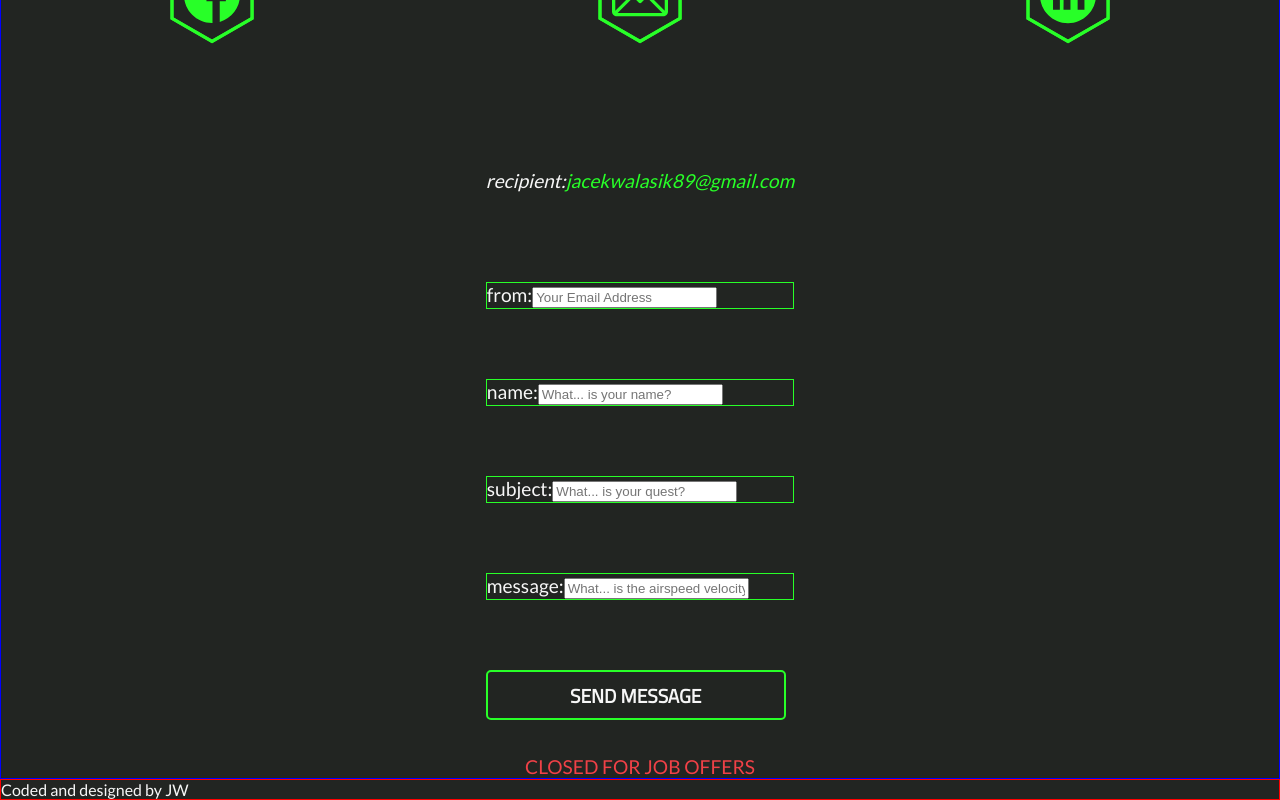
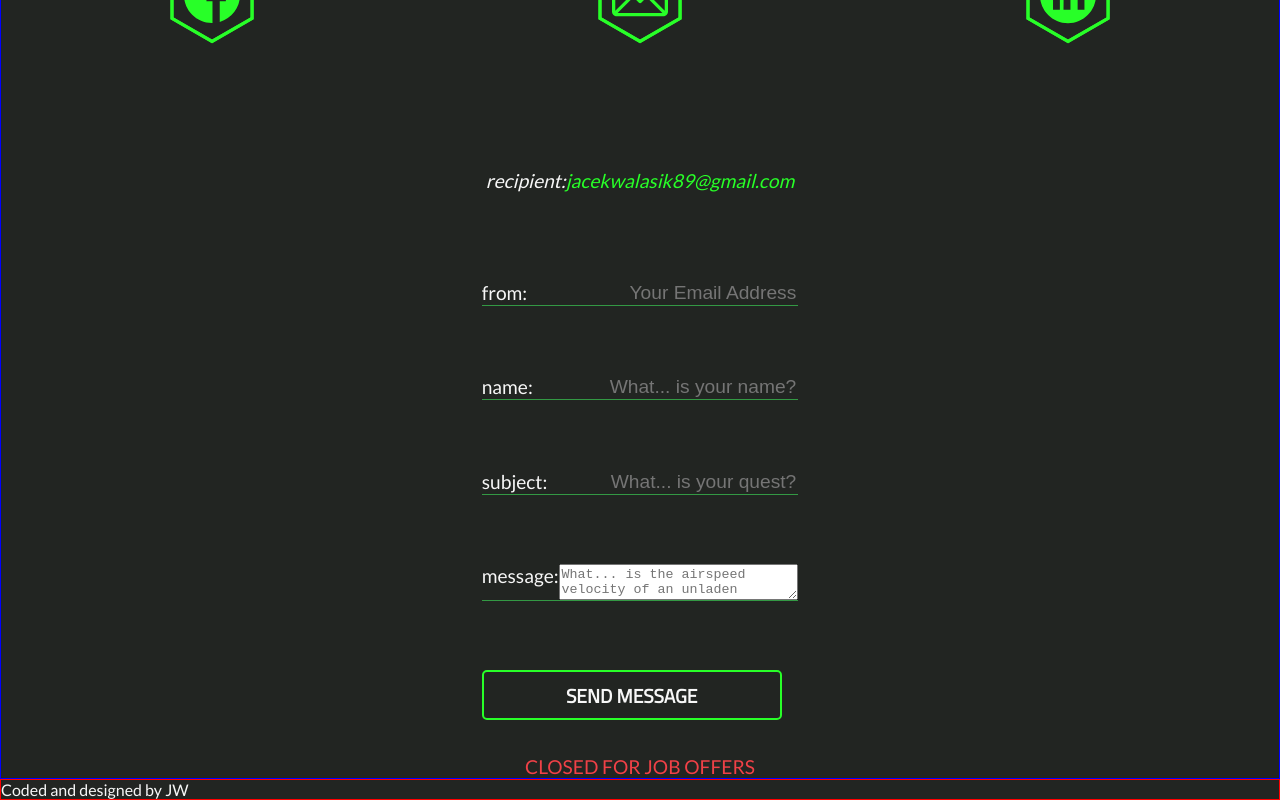
Before and after one commit to jWalasik/portfolio, a React (Create React App) app: page / in a window 1280 px wide. Shown: the part 4252-5052 px from the top of the page. Built offline with nearby package versions, Linux system fonts and the light colour scheme.

Commit message:
form styling

```diff
--- a/src/components/ContactForm.tsx
+++ b/src/components/ContactForm.tsx
@@ -14,7 +14,7 @@ const ContactForm = () => {
     e.preventDefault()
     console.log('form submit')
   }
-  const handleChange = (e: React.ChangeEvent<HTMLInputElement>) => {
+  const handleChange = (e: React.ChangeEvent<HTMLInputElement | HTMLTextAreaElement>) => {
     const {name, value} = e.target
     setValues({...values, [name]:value})
   }
@@ -65,12 +65,11 @@ const ContactForm = () => {
 
       <InputWrapper>
         <label>message:</label>
-        <input
+        <textarea
           id='message'
           onChange={handleChange}
           value={values.message}
           name='message'
-          type='text'
           placeholder='What... is the airspeed velocity of an unladen swallow? '
           required
         />
@@ -89,7 +88,29 @@ const ContactFormWrapper = styled.form`
 
 `
 const InputWrapper = styled.div`
-  border: 1px solid ${({theme})=>theme.color.neon}
+  display: flex;
+  background-color: ${({theme})=>theme.color.shadow};
+  border-bottom: 1px solid ${({theme})=>theme.color.bgAction};
+
+  label {
+  }
+
+  input {
+    color: ${({theme})=>theme.color.offwhite};
+    width: 100%;
+    background-color: transparent;
+    border: none;
+    text-align: end;
+    font-size: ${({theme})=>theme.fontSize.body};
+
+    :invalid {
+      color: ${({theme})=>theme.color.negative};
+    }
+  }
+
+  textarea {
+    width: 100%;
+  }
 `
 
 const AddressWrapper = styled.address`
--- a/src/theme/GlobalStyle.tsx
+++ b/src/theme/GlobalStyle.tsx
@@ -26,6 +26,14 @@ const GlobalStyle = createGlobalStyle<{ theme: ThemeType }>`
     overflow-x: hidden;
     color: ${({theme}) => theme.color.offwhite};
   }
+
+  input:-webkit-autofill,
+  input:-webkit-autofill:hover,
+  input:-webkit-autofill:focus,
+  input:-webkit-autofill:active  {
+    transition: background-color 5000s;
+    -webkit-text-fill-color: #f7f7f7 !important;
+  }
 `
 
 export default GlobalStyle
--- a/src/theme/Theme.tsx
+++ b/src/theme/Theme.tsx
@@ -2,6 +2,10 @@ import React from 'react'
 import { createGlobalStyle, ThemeProvider, keyframes } from 'styled-components'
 
 export type ThemeType = typeof theme
+
+const colors = {
+  bgMain: '#222522',
+}
 
 const theme = {
   color: {
@@ -14,7 +18,7 @@ const theme = {
     negative: '#f04147',
 
     action: '#28ff28',
-    actionDark: `darken(${function(this: any) {return this.color.action}}, 25%)`,
+    actionDark: `darken(bgMain, 25%)`,
     actionLight: `lighten(${function(this: any) {return this.color.action}}, 15%)`,
 
     shadow: `darken(${function(this: any) {return this.color.action}}, 60%)`,
```
